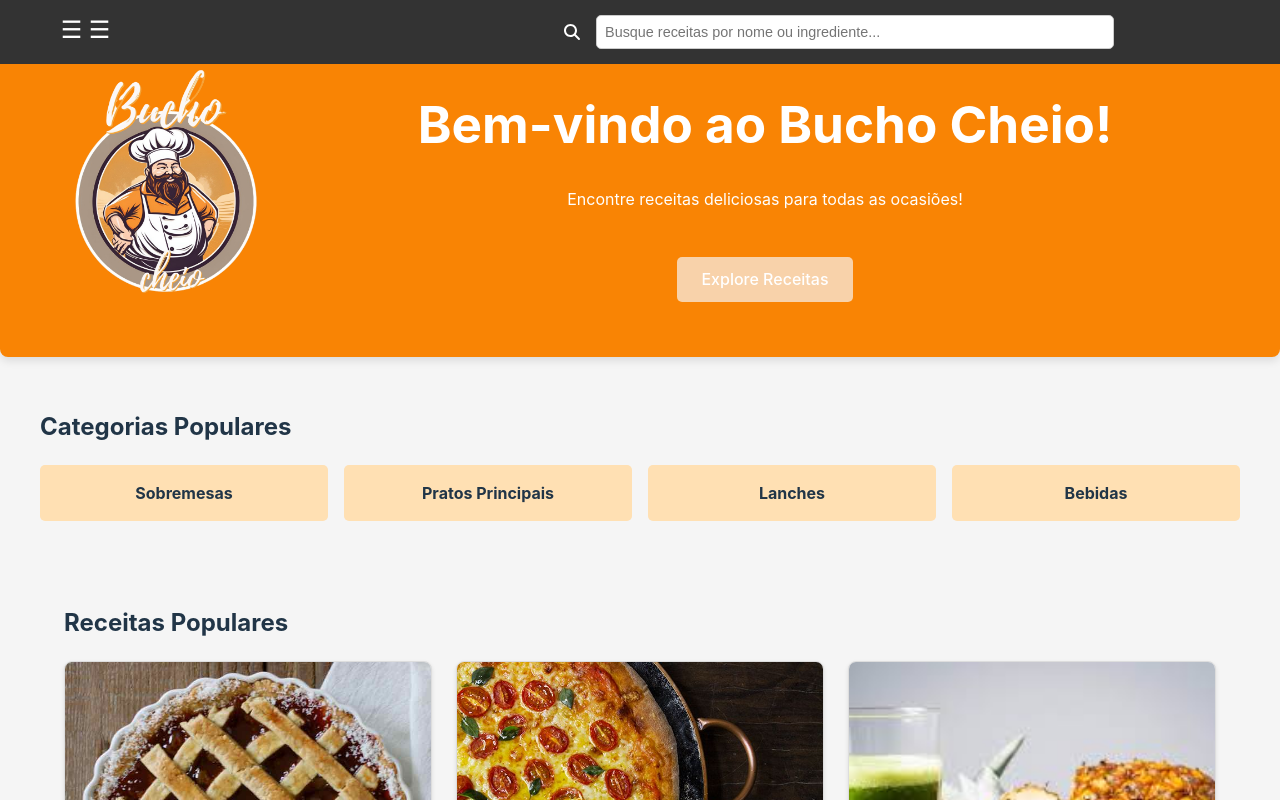
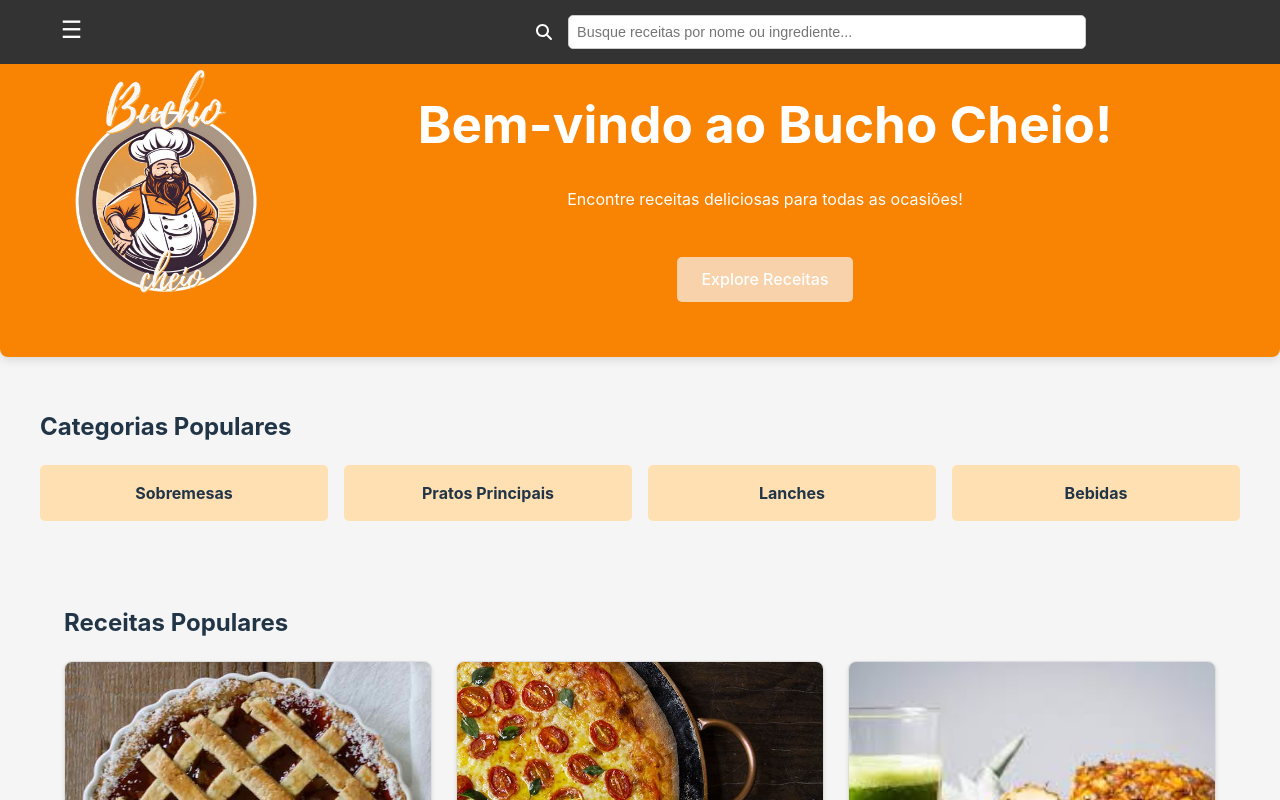
Before and after one commit to pedromendonx/projeto-de-ensino-2024, a React (Vite) app: page / in a window 1280 px wide. Built offline with nearby package versions, Linux system fonts and the light colour scheme.

Commit message:
menu atualizado

```diff
--- a/src/componentes/Menu/Menu.jsx
+++ b/src/componentes/Menu/Menu.jsx
@@ -16,7 +16,6 @@ const Menu = () => {
     <nav className="menu">
       <button className="menu-toggle" onClick={toggleMenu}>
         {isOpen ? '✖' : '☰'} {/* Ícones para abrir/fechar */}
-        ☰ {/* Ícone de hambúrguer */}
       </button>
 
       <ul className={`menu-links ${isOpen ? 'open' : ''}`}>
```
